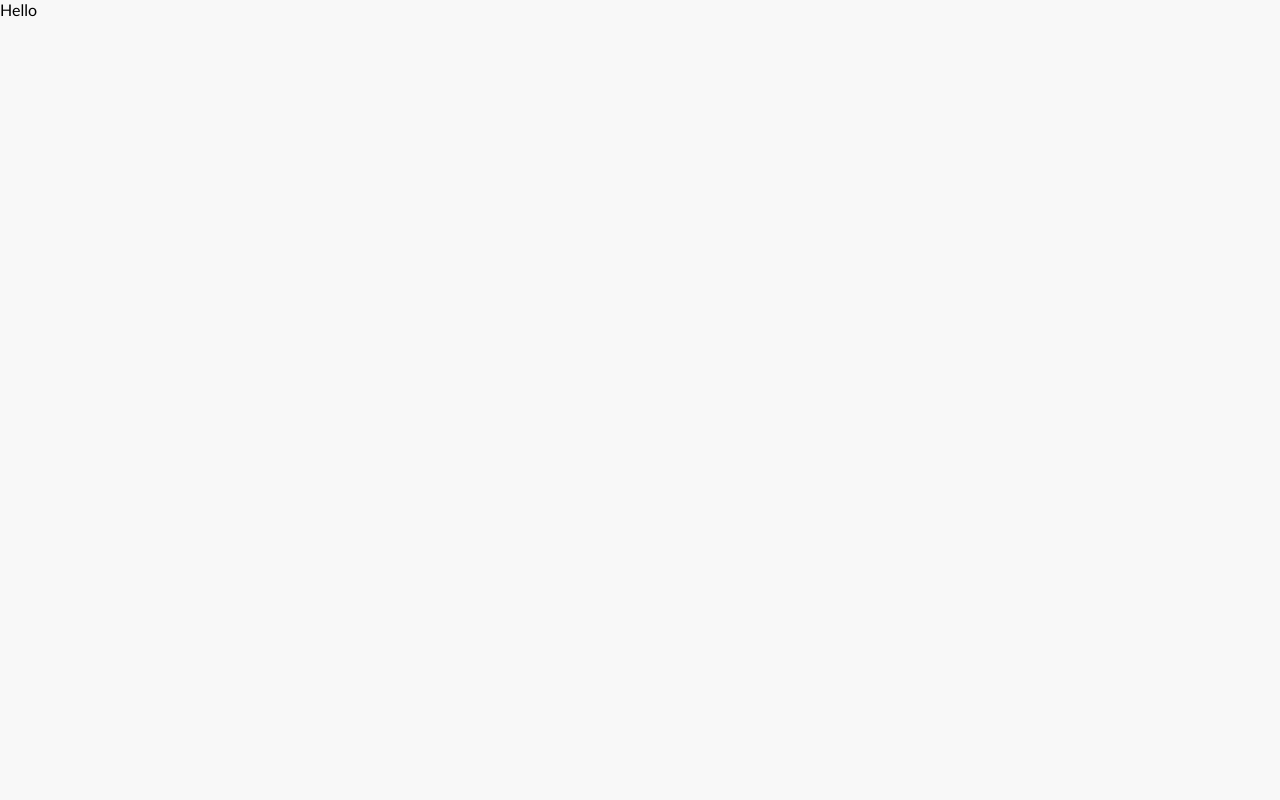
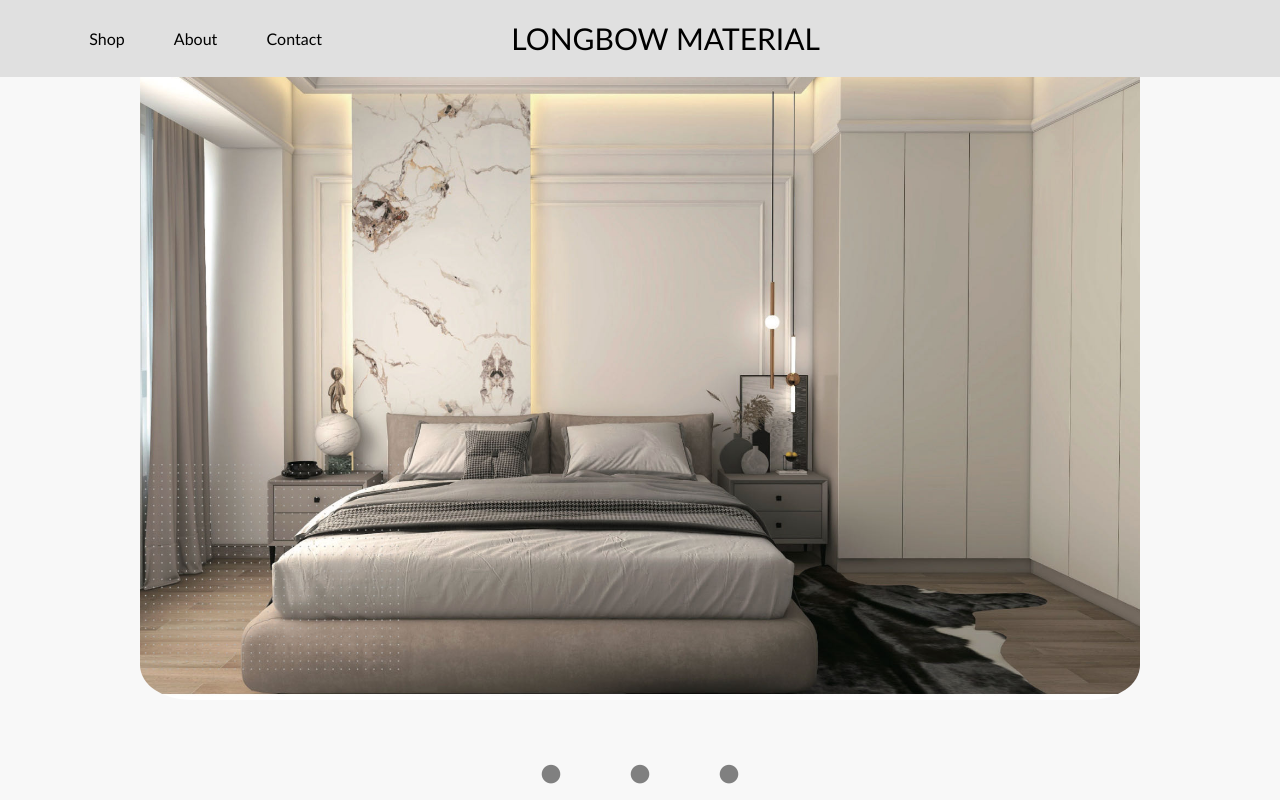
Before and after one commit to yizhou-Wu/LongBow, a React (Vite) app: page / in a window 1280 px wide. Shown: the top 800 px of the page. Built offline with nearby package versions, Linux system fonts and the light colour scheme.

Commit message:
modify Home component

```diff
--- a/src/Home.tsx
+++ b/src/Home.tsx
@@ -1,16 +1,16 @@
-import ImageSlider from "./ImageSlider";
 import FeaturedProduct from "./FeaturedProduct";
 import Footer from "./Footer";
-import CoverSlider from "./CoverSlider";
+import ImageSlider from "./ImageSlider";
+import NaviBar from "./NaviBar";
 
 const Home = () => {
   return (
-    <div>
-      {/* <ImageSlider /> */}
-      <CoverSlider />
+    <>
+      <NaviBar isInHomePage={true} />
+      <ImageSlider />
       <FeaturedProduct />
       <Footer />
-    </div>
+    </>
   );
 };
 export default Home;
```
